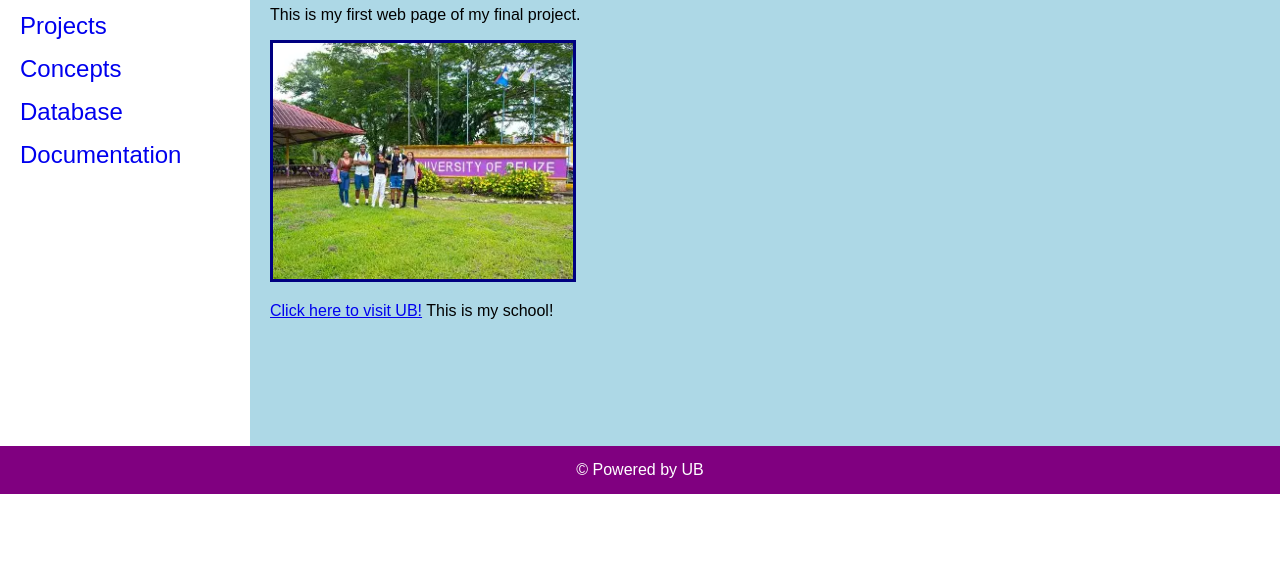
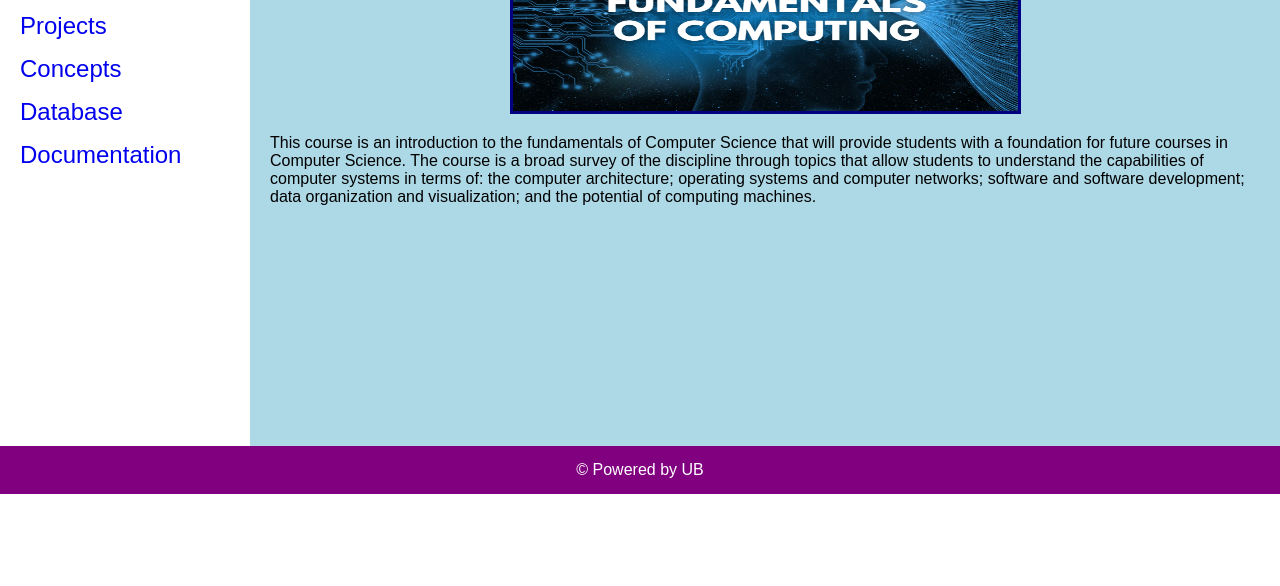
Before and after one commit to 2026165564-cpu/FOC, a plain HTML site: page index.html in a window 1280 px wide. Shown: the part 214-800 px from the top of the page. Drawn offline with Linux system fonts and the light colour scheme.

Commit message:
Update index.html

```diff
--- a/index.html
+++ b/index.html
@@ -114,19 +114,19 @@ img{
 
 <div class="content">
 
-<h1>This is my first web page</h1>
+ <article>
+   <center><img src="computing.png" alt="FoC"  width="505" height="182"></center>
+   <p></p>
 
-<p>This is my first web page of my final project.</p>
-
-<img src="ub.jpg" width="300">
-
-<p>
-
-<a href="https://www.edu.bz/">Click here to visit UB!</a>
-
-This is my school!
-
-</p>
+   <p>This course is an introduction to the fundamentals of Computer Science
+that will provide students with a foundation for future courses in Computer
+Science. The course is a broad survey of the discipline through topics that
+allow students to understand the capabilities of computer systems in terms
+of: the computer architecture; operating systems and computer networks;
+software and software development; data organization and visualization;
+and the potential of computing machines.</p>
+    </article>
+</section>
 
 </div>
 
```
